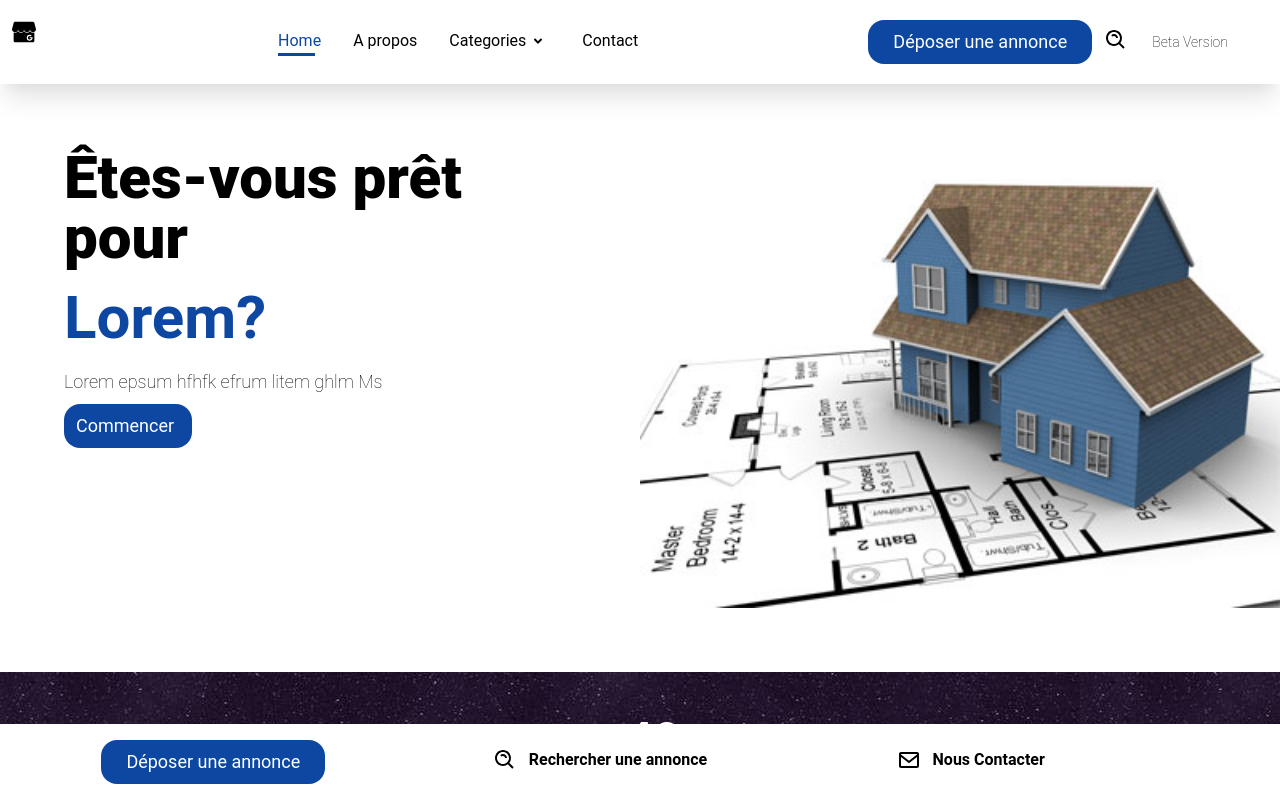
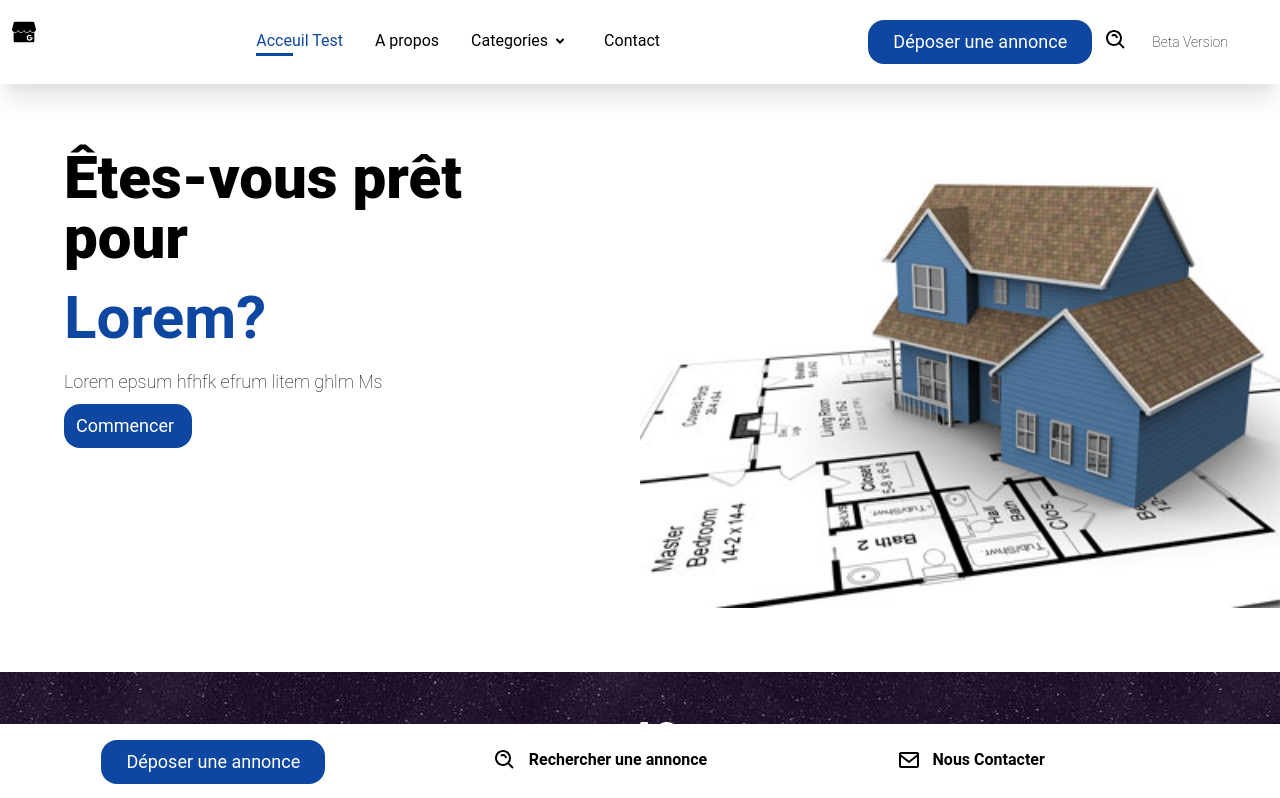
Before and after one commit to Med-hedi-bra/HouseRental_Frontend, a React (Create React App) app: page / in a window 1280 px wide. Shown: the top 798 px of the page. Built offline with nearby package versions, Linux system fonts and the light colour scheme; no server answers.

Commit message:
Update Navbar.jsx

```diff
--- a/src/components/Navbar.jsx
+++ b/src/components/Navbar.jsx
@@ -34,7 +34,7 @@ return (
       </button>
    </div>
    <div className={ShowNav ? "  md:m-auto    py-10 md:py-0    flex md:flex-row flex-col  links z-0  " : "    md:m-auto  py-8 md:py-0     flex md:flex-row flex-col links active  "}>
-   <NavLink exact to="/" className="px-4 "  activeClassName="coloritem">Home</NavLink>
+   <NavLink exact to="/" className="px-4 "  activeClassName="coloritem">Acceuil Test</NavLink>
    <NavLink exact to="/About" className="px-4 "  activeClassName="coloritem">A propos</NavLink>
    <div className="flex  flex-col  ">
       <div className='flex px-4' onClick={ShowItems}>
```
